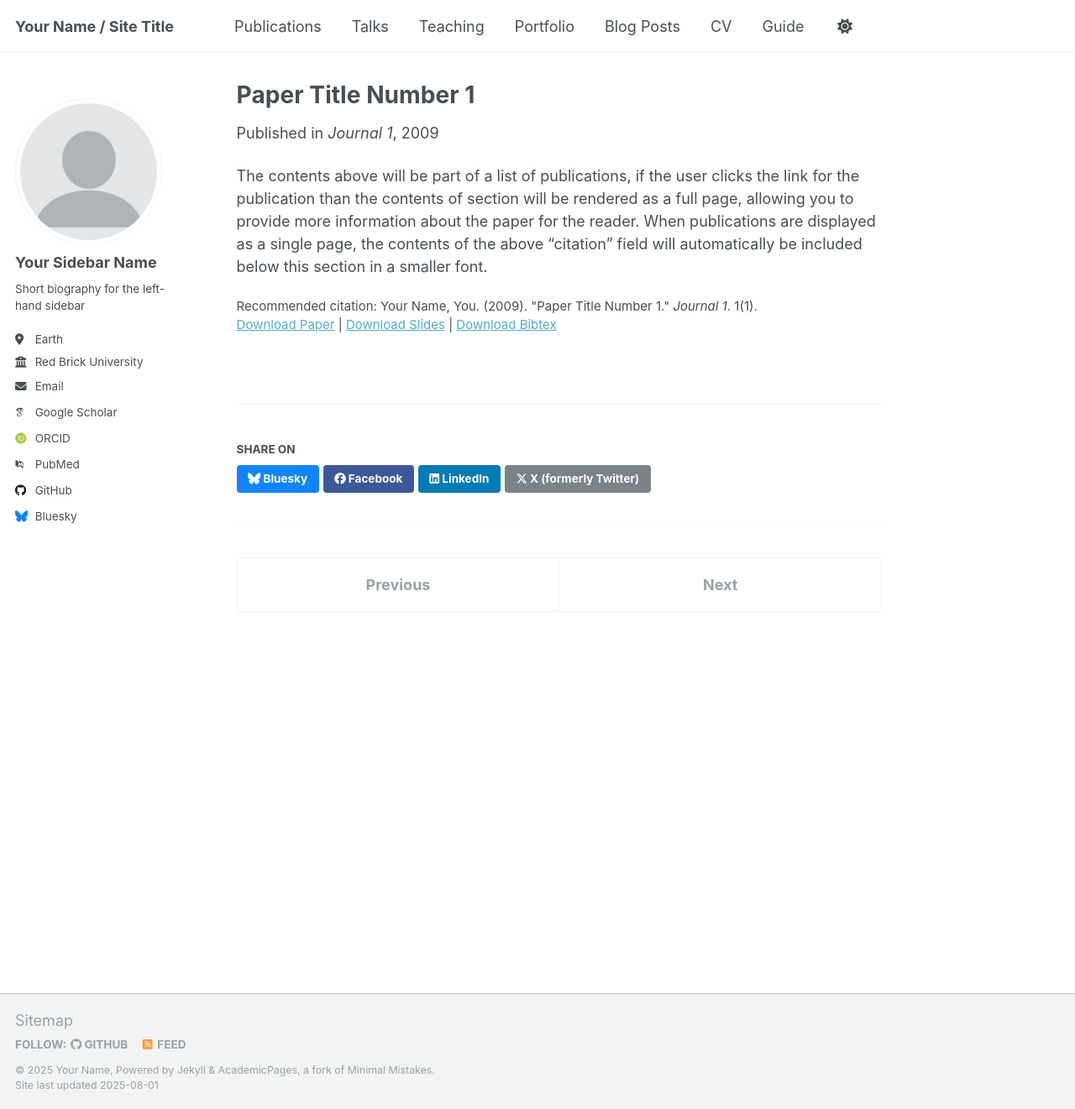
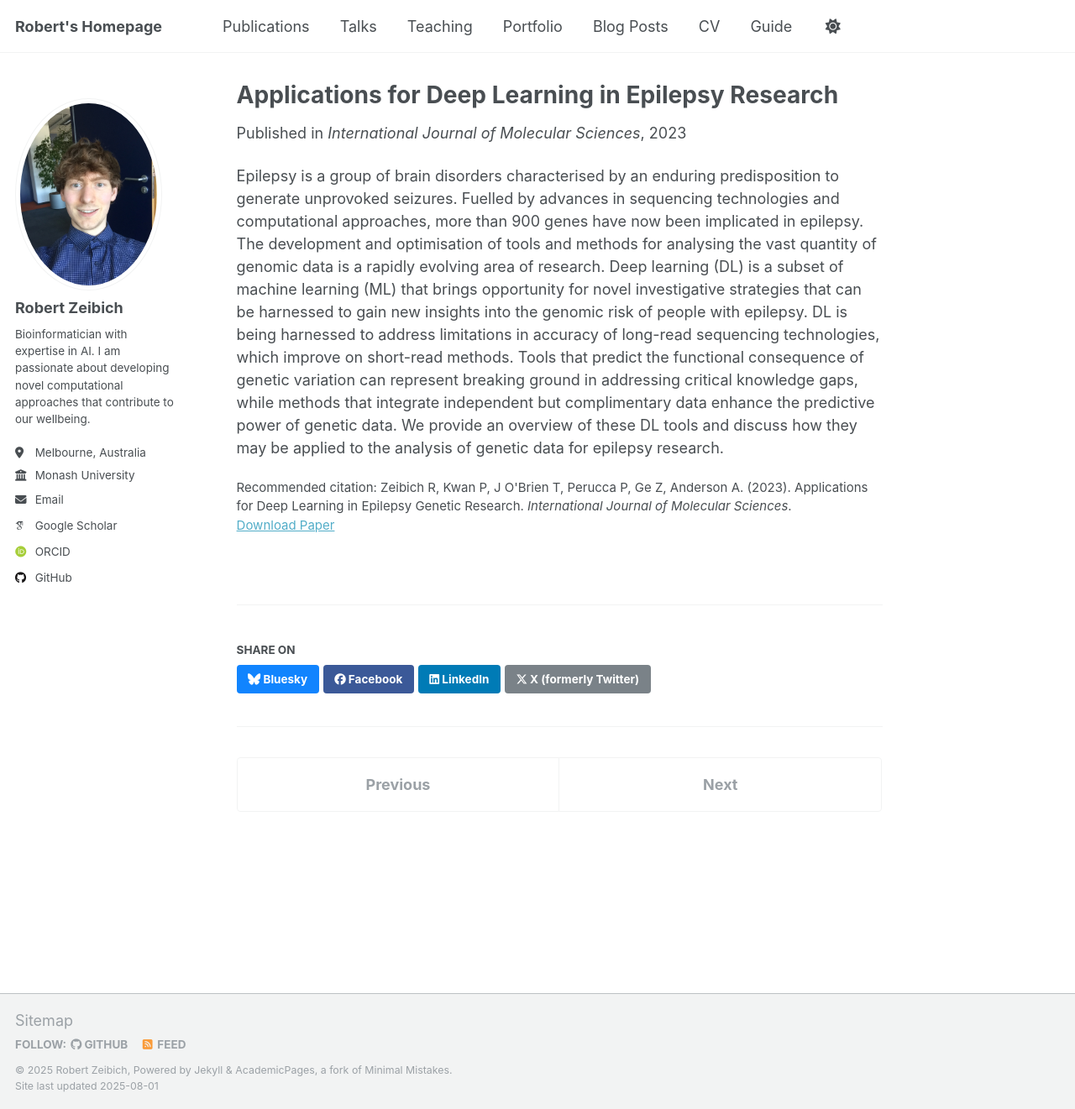
Before and after one commit to robertzeibich/robertzeibich.github.io, a Jekyll site: the page built from _publications/2009-10-01-paper-title-number-1.md, in a window 1280 px wide and 1321 px high. Shown: the whole window at 84% size. Built offline with Jekyll 4.4.1, drawn with Linux system fonts in a browser that asks for light colours; some web fonts are replaced; a script that is not in the unit is left out.

Commit message:
initial commit

```diff
--- a/_config.yml
+++ b/_config.yml
@@ -9,11 +9,11 @@
 # Basic Site Settings
 locale                   : "en-US"
 site_theme               : "default"
-title                    : "Your Name / Site Title"
+title                    : "Robert's Homepage"
 title_separator          : "-"
-name                     : &name "Your Name"
+name                     : &name "Robert Zeibich"
 description              : &description "personal description"
-url                      : https://academicpages.github.io # the base hostname & protocol for your site e.g. "https://[your GitHub username].github.io" or if you already have some other page hosted on Github then use "https://[your GitHub username].github.io/[Your Repo Name]"
+url                      : https://robertzeibich.github.io # the base hostname & protocol for your site e.g. "https://[your GitHub username].github.io" or if you already have some other page hosted on Github then use "https://[your GitHub username].github.io/[Your Repo Name]"
 baseurl                  : "" # the subpath of your site, e.g. "/blog"
 repository               : "academicpages/academicpages.github.io"
 
@@ -22,24 +22,24 @@ repository               : "academicpages/academicpages.github.io"
 #               Additional customization can be done by editing /_includes/author-profile.html
 author:
   # Biographic information
-  avatar           : "profile.png"
-  name             : "Your Sidebar Name"
+  avatar           : "IMG_2530.jpg"
+  name             : "Robert Zeibich"
   pronouns         : # example: "she/her"
-  bio              : "Short biography for the left-hand sidebar"
-  location         : "Earth"
-  employer         : "Red Brick University"
+  bio              : "Bioinformatician with expertise in AI. I am passionate about developing novel computational approaches that contribute to our wellbeing."
+  location         : "Melbourne, Australia"
+  employer         : "Monash University"
   uri              : # URL
-  email            : "none@example.org"
+  email            : "robertzeibich@yahoo.de"
 
   # Academic websites
   academia         : # URL
   arxiv            : # URL - Update with the correct link to your profile
-  googlescholar    : "https://scholar.google.com/citations?user=PS_CX0AAAAAJ"
+  googlescholar    : "https://scholar.google.com.au/citations?user=LkQVXsAAAAAJ&hl=en"
   inspire-hep      : # URL
   impactstory      : # URL
-  orcid            : "http://orcid.org/yourorcidurl"
+  orcid            : "https://orcid.org/0000-0001-6273-7671"
   semantic         : # URL
-  pubmed           : "https://www.ncbi.nlm.nih.gov/pubmed/?term=john+snow"
+  pubmed           : # "https://www.ncbi.nlm.nih.gov/pubmed/?term=john+snow"
   researchgate     : # URL
   scopus           : # URL
 
@@ -47,13 +47,13 @@ author:
   bitbucket        : # Username - Update with your username on the site
   codepen          : # Username
   dribbble         : # Username
-  github           : "academicpages"
+  github           : robertzeibich
   kaggle           : # Username
   stackoverflow    : # User number or user number and name (i.e., use "1" or "1/jeff-atwood")
 
   # Social media
   artstation       : # Username
-  bluesky          : "bsky.app" # Replace this with you Bluesky username
+  bluesky          : #"bsky.app" # Replace this with you Bluesky username
   facebook         : # Username
   flickr           : # Username
   foursquare       : # Username
@@ -62,7 +62,7 @@ author:
   keybase          : # Username
   instagram        : # Username
   lastfm           : # Username
-  linkedin         : # Username
+  linkedin         : # robert-zeibich-48a69b133
   mastodon         : # URL
   medium           : # URL
   pinterest        : # Username
--- a/_publications/2009-10-01-paper-title-number-1.md
+++ b/_publications/2009-10-01-paper-title-number-1.md
@@ -1,14 +1,14 @@
 ---
-title: "Paper Title Number 1"
+title: "Applications for Deep Learning in Epilepsy Research"
 collection: publications
 category: manuscripts
 permalink: /publication/2009-10-01-paper-title-number-1
-excerpt: 'This paper is about the number 1. The number 2 is left for future work.'
-date: 2009-10-01
-venue: 'Journal 1'
-slidesurl: 'http://academicpages.github.io/files/slides1.pdf'
-paperurl: 'http://academicpages.github.io/files/paper1.pdf'
-bibtexurl: 'http://academicpages.github.io/files/bibtex1.bib'
-citation: 'Your Name, You. (2009). &quot;Paper Title Number 1.&quot; <i>Journal 1</i>. 1(1).'
+excerpt: 'Epilepsy is a group of brain disorders characterised by an enduring predisposition to generate unprovoked seizures. Fuelled by advances in sequencing technologies and computational approaches, more than 900 genes have now been implicated in epilepsy. The development and optimisation of tools and methods for analysing the vast quantity of genomic data is a rapidly evolving area of research. Deep learning (DL) is a subset of machine learning (ML) that brings opportunity for novel investigative strategies that can be harnessed to gain new insights into the genomic risk of people with epilepsy. DL is being harnessed to address limitations in accuracy of long-read sequencing technologies, which improve on short-read methods. Tools that predict the functional consequence of genetic variation can represent breaking ground in addressing critical knowledge gaps, while methods that integrate independent but complimentary data enhance the predictive power of genetic data. We provide an overview of these DL tools and discuss how they may be applied to the analysis of genetic data for epilepsy research.'
+date: 2023-09-27
+venue: 'International Journal of Molecular Sciences'
+slidesurl: #'http://academicpages.github.io/files/slides1.pdf'
+paperurl: 'https://pmc.ncbi.nlm.nih.gov/articles/PMC10572791/pdf/ijms-24-14645.pdf'
+bibtexurl: #'http://academicpages.github.io/files/bibtex1.bib'
+citation: "Zeibich R, Kwan P, J O'Brien T, Perucca P, Ge Z, Anderson A. (2023). Applications for Deep Learning in Epilepsy Genetic Research. <i>International Journal of Molecular Sciences</i>."
 ---
-The contents above will be part of a list of publications, if the user clicks the link for the publication than the contents of section will be rendered as a full page, allowing you to provide more information about the paper for the reader. When publications are displayed as a single page, the contents of the above "citation" field will automatically be included below this section in a smaller font.
+Epilepsy is a group of brain disorders characterised by an enduring predisposition to generate unprovoked seizures. Fuelled by advances in sequencing technologies and computational approaches, more than 900 genes have now been implicated in epilepsy. The development and optimisation of tools and methods for analysing the vast quantity of genomic data is a rapidly evolving area of research. Deep learning (DL) is a subset of machine learning (ML) that brings opportunity for novel investigative strategies that can be harnessed to gain new insights into the genomic risk of people with epilepsy. DL is being harnessed to address limitations in accuracy of long-read sequencing technologies, which improve on short-read methods. Tools that predict the functional consequence of genetic variation can represent breaking ground in addressing critical knowledge gaps, while methods that integrate independent but complimentary data enhance the predictive power of genetic data. We provide an overview of these DL tools and discuss how they may be applied to the analysis of genetic data for epilepsy research.
```
Also changed, not shown: _pages/about.md (+4 -1 lines), images/IMG_2530.JPG (added).
